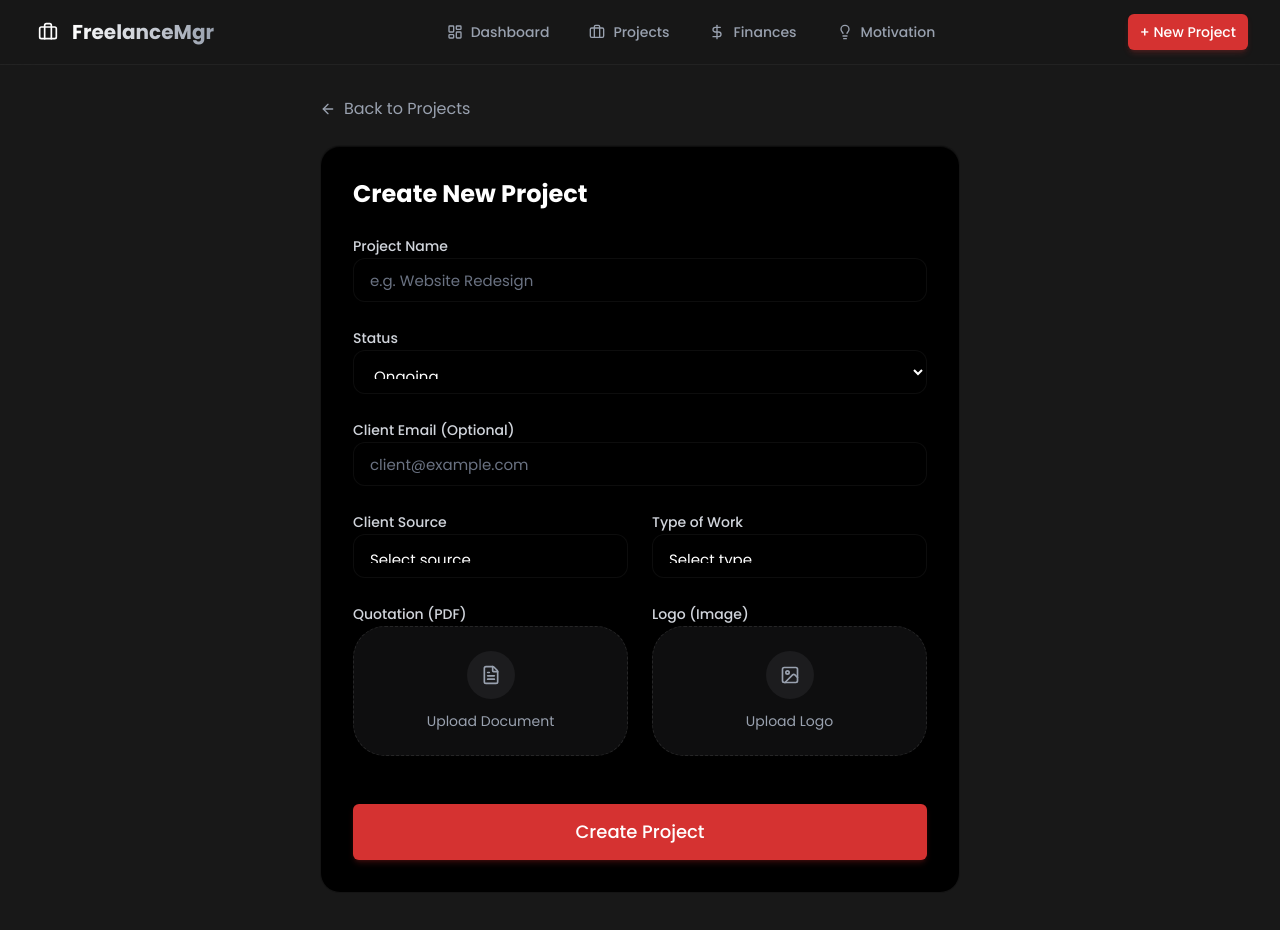
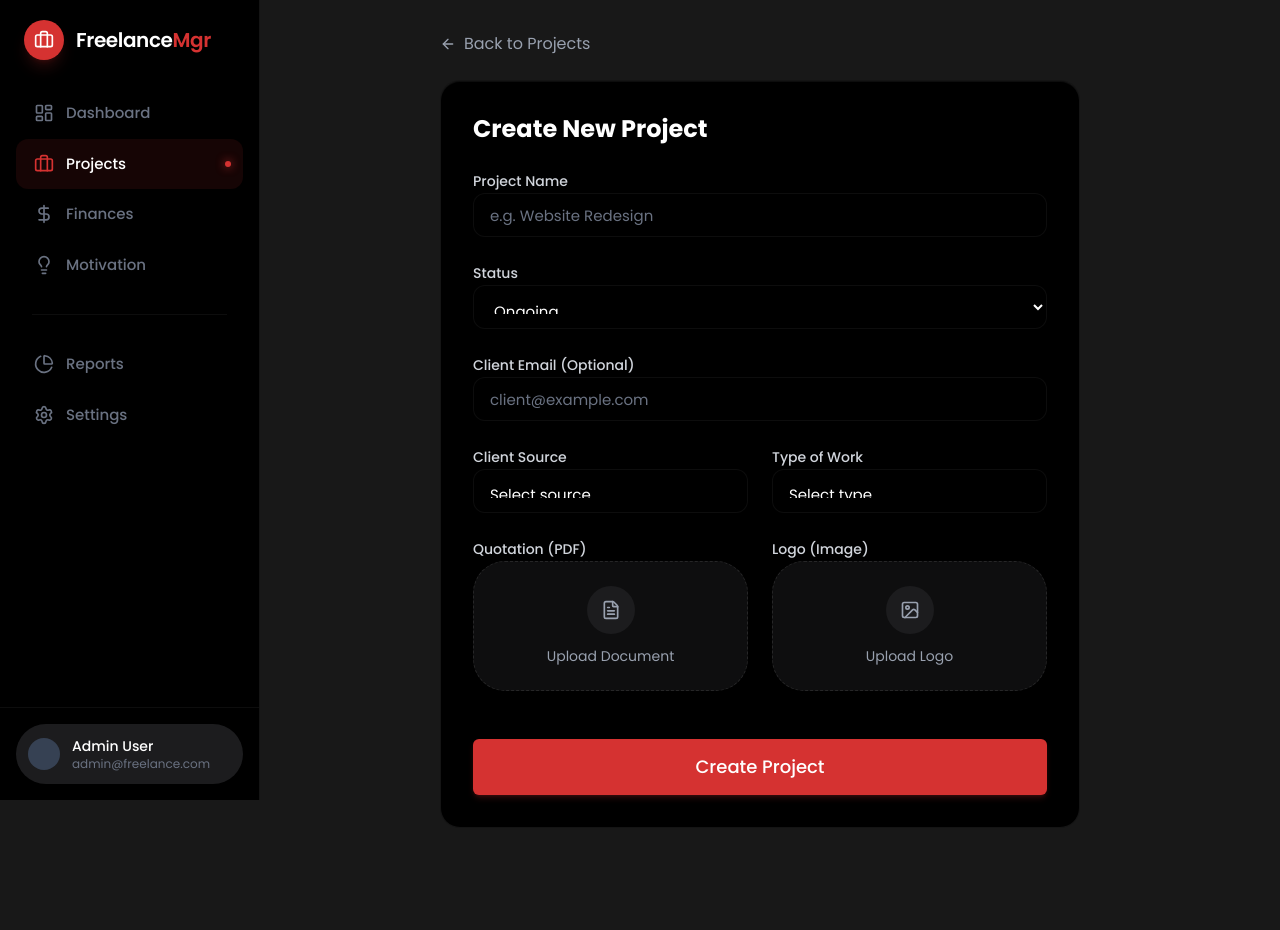
Before and after one commit to adithyakirn/freelance-manager, a Next.js app: page /projects/new in a window 1280 px wide. Shown: the top 930 px of the page. Built offline with nearby package versions, Linux system fonts and the light colour scheme.

Commit message:
refactor: apply MainLayout component to all main application pages.

```diff
--- a/app/finances/page.tsx
+++ b/app/finances/page.tsx
@@ -9,6 +9,7 @@ import {
   ArrowUpRight,
   ArrowDownRight,
 } from "lucide-react";
+import MainLayout from "@/components/MainLayout";
 
 export default async function FinancesPage() {
   const supabase = await createClient();
@@ -41,6 +42,7 @@ export default async function FinancesPage() {
   const profit = totalRevenue - expenses;
 
   return (
+    <MainLayout>
       <div className="min-h-screen p-4 lg:p-8 pt-16 lg:pt-8 text-foreground">
         {/* Header */}
         <div className="mb-8">
@@ -175,5 +177,6 @@ export default async function FinancesPage() {
           </div>
         </GlassCard>
       </div>
+    </MainLayout>
   );
 }
--- a/app/motivation/page.tsx
+++ b/app/motivation/page.tsx
@@ -1,5 +1,6 @@
 import { GlassCard } from "@/components/ui/GlassCard";
 import { Quote, Star, Target, Zap, Trophy, Rocket } from "lucide-react";
+import MainLayout from "@/components/MainLayout";
 
 const quotes = [
   "The only way to do great work is to love what you do.",
@@ -12,6 +13,7 @@ export default function MotivationPage() {
   const randomQuote = quotes[Math.floor(Math.random() * quotes.length)];
 
   return (
+    <MainLayout>
       <div className="min-h-screen p-4 lg:p-8 pt-16 lg:pt-8">
         {/* Header */}
         <div className="mb-6 lg:mb-8">
@@ -148,5 +150,6 @@ export default function MotivationPage() {
           </div>
         </GlassCard>
       </div>
+    </MainLayout>
   );
 }
--- a/app/page.tsx
+++ b/app/page.tsx
@@ -12,6 +12,7 @@ import {
 } from "lucide-react";
 import Link from "next/link";
 import { createClient } from "@/utils/supabase/server";
+import MainLayout from "@/components/MainLayout";
 
 export default async function Home() {
   const stats = await getDashboardStats();
@@ -46,6 +47,7 @@ export default async function Home() {
   ];
 
   return (
+    <MainLayout>
       <div className="min-h-screen p-4 lg:p-6 pt-16 lg:pt-8 text-foreground max-w-7xl mx-auto">
         {/* Header */}
         <div className="flex flex-col lg:flex-row lg:items-center justify-between gap-4 mb-8">
@@ -212,5 +214,6 @@ export default async function Home() {
           </div>
         </div>
       </div>
+    </MainLayout>
   );
 }
--- a/app/projects/[id]/page.tsx
+++ b/app/projects/[id]/page.tsx
@@ -17,6 +17,7 @@ import { ApproveProjectButton } from "@/components/ApproveProjectButton";
 import { DeleteProjectButton } from "@/components/DeleteProjectButton";
 import { PaymentsSection } from "@/components/PaymentsSection";
 import { ShareButton } from "@/components/ShareButton";
+import MainLayout from "@/components/MainLayout";
 
 export default async function ProjectDetailPage({
   params,
@@ -61,6 +62,7 @@ export default async function ProjectDetailPage({
   const remaining = totalPhaseAmount - totalReceived;
 
   return (
+    <MainLayout>
       <div className="min-h-screen p-4 lg:p-8 pt-16 lg:pt-8">
         {/* Back Link */}
         <Link
@@ -229,5 +231,6 @@ export default async function ProjectDetailPage({
           />
         </div>
       </div>
+    </MainLayout>
   );
 }
--- a/app/projects/new/page.tsx
+++ b/app/projects/new/page.tsx
@@ -1,16 +1,14 @@
-import { Navbar } from "@/components/Navbar";
 import { GlassCard } from "@/components/ui/GlassCard";
 import { CreateProjectForm } from "@/components/CreateProjectForm";
 import { ArrowLeft } from "lucide-react";
 import Link from "next/link";
-import { cn } from "@/utils/cn";
+import MainLayout from "@/components/MainLayout";
 
 export default function NewProjectPage() {
   return (
+    <MainLayout>
       <div className="min-h-screen pb-20">
-      <Navbar />
-
-      <main className="container mx-auto px-4 py-8 max-w-2xl">
+        <main className="container mx-auto px-4 py-8 pt-16 lg:pt-8 max-w-2xl">
           <Link
             href="/projects"
             className="inline-flex items-center text-gray-400 hover:text-white mb-6"
@@ -28,5 +26,6 @@ export default function NewProjectPage() {
           </GlassCard>
         </main>
       </div>
+    </MainLayout>
   );
 }
--- a/app/projects/page.tsx
+++ b/app/projects/page.tsx
@@ -6,6 +6,7 @@ import { Calendar, Plus, ArrowRight, User } from "lucide-react";
 import Link from "next/link";
 import { useEffect, useState } from "react";
 import { AnimatePresence, motion } from "framer-motion";
+import MainLayout from "@/components/MainLayout";
 
 interface Project {
   id: string;
@@ -40,6 +41,7 @@ export default function ProjectsPage() {
   }, [activeTab]);
 
   return (
+    <MainLayout>
       <div className="min-h-screen p-4 lg:p-6 pt-16 lg:pt-8 text-foreground max-w-7xl mx-auto">
         {/* Header */}
         <div className="flex flex-col sm:flex-row sm:items-center justify-between gap-4 mb-8">
@@ -121,7 +123,8 @@ export default function ProjectsPage() {
                         <div className="flex items-center gap-2 text-sm text-muted-foreground mb-4">
                           <User className="w-4 h-4" />
                           <span className="truncate">
-                          {project.client_details?.email || "No client details"}
+                            {project.client_details?.email ||
+                              "No client details"}
                           </span>
                         </div>
                       </div>
@@ -162,5 +165,6 @@ export default function ProjectsPage() {
           )}
         </div>
       </div>
+    </MainLayout>
   );
 }
--- a/app/reports/page.tsx
+++ b/app/reports/page.tsx
@@ -1,4 +1,3 @@
-import { Navbar } from "@/components/Navbar";
 import { GlassCard } from "@/components/ui/GlassCard";
 import { createClient } from "@/utils/supabase/server";
 import {
@@ -12,6 +11,7 @@ import {
   ArrowUpRight,
   ArrowDownRight,
 } from "lucide-react";
+import MainLayout from "@/components/MainLayout";
 
 // Helper to format currency
 function formatCurrency(amount: number) {
@@ -112,10 +112,9 @@ export default async function ReportsPage() {
     .slice(0, 5);
 
   return (
+    <MainLayout>
       <div className="min-h-screen pb-20">
-      <Navbar />
-
-      <main className="container mx-auto px-4 py-8">
+        <main className="container mx-auto px-4 py-8 pt-16 lg:pt-8">
           <div className="flex items-center gap-3 mb-8">
             <div className="w-12 h-12 rounded-2xl bg-[#D53231]/10 flex items-center justify-center">
               <BarChart3 className="w-6 h-6 text-[#D53231]" />
@@ -351,5 +350,6 @@ export default async function ReportsPage() {
           </GlassCard>
         </main>
       </div>
+    </MainLayout>
   );
 }
```
Lines whose indentation alone changed are shown as unchanged.
